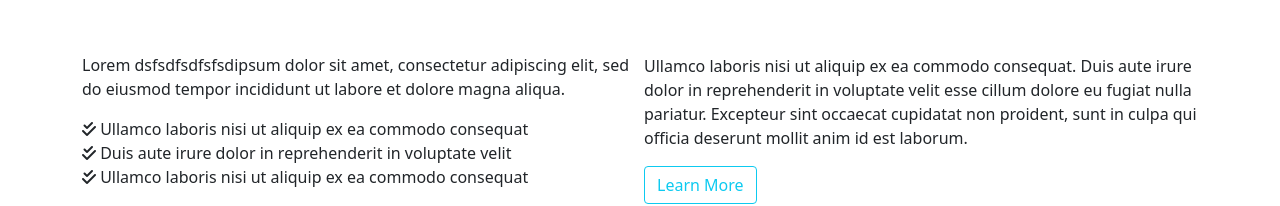
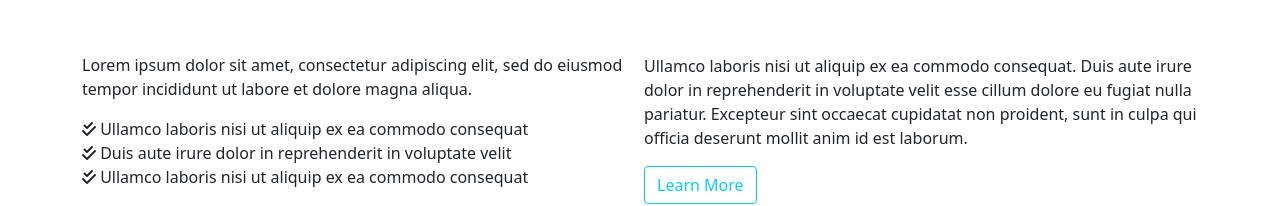
Before and after one commit to Blackard967u/arsha_practice, a plain HTML site: page index.html in a window 1280 px wide. Shown: the part 671-877 px from the top of the page. Drawn offline with Linux system fonts and the light colour scheme.

Commit message:
se corrigió el mensaje
Signed-off-by: blackard967u <blackard967u@gmail.com>

```diff
--- a/index.html
+++ b/index.html
@@ -103,7 +103,7 @@
       <div class="row justify-content-center align-items-center g-2 mb-5">
         <h2 class="text-center mt-5">ABOUT US</h2>
         <div class="col-lg-6 mt-5">
-          <p>Lorem dsfsdfsdfsfsdipsum dolor sit amet, consectetur adipiscing elit, sed do eiusmod tempor incididunt ut labore et dolore magna aliqua.</p>
+          <p>Lorem ipsum dolor sit amet, consectetur adipiscing elit, sed do eiusmod tempor incididunt ut labore et dolore magna aliqua.</p>
           <ul class="list-unstyled">
               <li class="text-decoration-none"><i class="fa-solid fa-check-double"></i>    Ullamco laboris nisi ut aliquip ex ea commodo consequat</li>
               <li class="text-decoration-none"><i class="fa-solid fa-check-double"></i>    Duis aute irure dolor in reprehenderit in voluptate velit</li>
```
